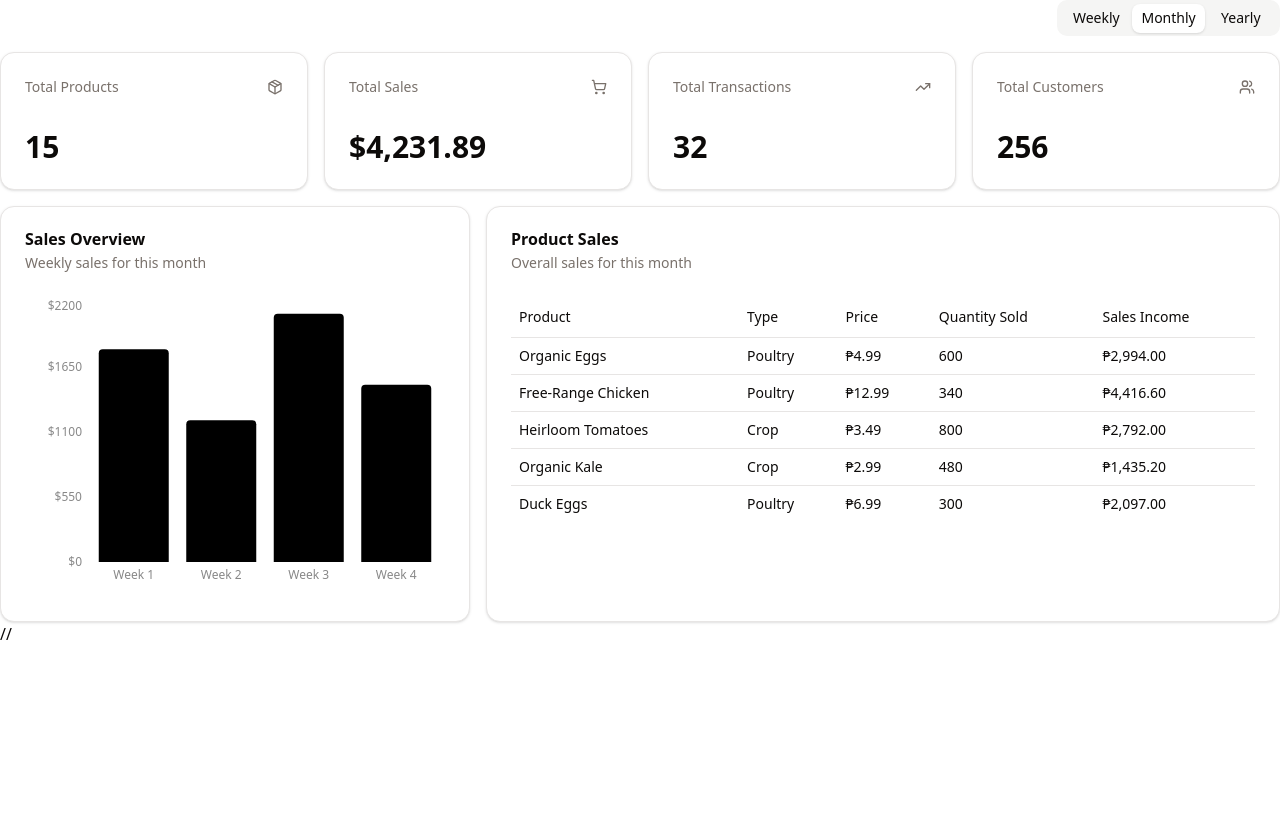
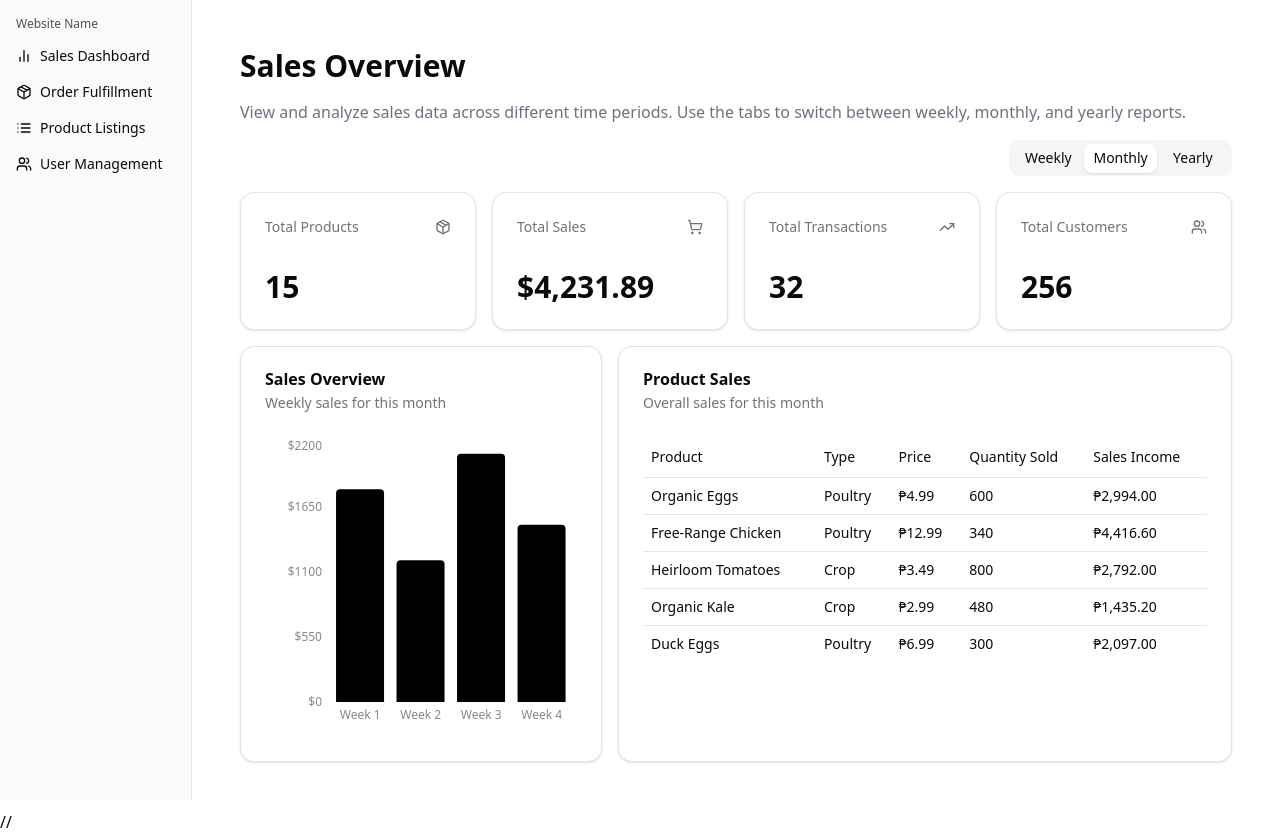
Before and after one commit to CMSC-100-2S24-25/final-project-requirements-cmsc-100-2s24-25-c-1l-group-5, a React (Vite) app in the folder frontend/: page /sales in a window 1280 px wide. Before the commit the page ends 800 px from the top, so only its background shows below. Built offline with nearby package versions, Linux system fonts and the light colour scheme.

Commit message:
feat: integrate admin pages to sidebar

```diff
--- a/frontend/src/pages/admin/OrderFulfillmentPage.jsx
+++ b/frontend/src/pages/admin/OrderFulfillmentPage.jsx
@@ -19,11 +19,7 @@ import {
   XCircle,
   Trash,
 } from "lucide-react";
-import {
-  Card,
-  CardContent,
-  CardFooter,
-} from "@/components/ui/card";
+import { Card, CardContent, CardFooter } from "@/components/ui/card";
 import { Badge } from "@/components/ui/badge";
 import {
   Select,
@@ -33,6 +29,8 @@ import {
   SelectValue,
 } from "@/components/ui/select";
 import { Tabs, TabsList, TabsTrigger } from "@/components/ui/tabs";
+import { SidebarProvider } from "../../components/ui/sidebar";
+import { AppSidebar } from "../../components/SideBar";
 
 // Sample order data
 const initialOrders = [
@@ -228,7 +226,13 @@ export default function OrderFulfillmentPage() {
   const cancelledCount = data.filter((order) => order.status === 2).length;
 
   return (
-    <div className="m-12">
+    <SidebarProvider>
+      <div className="flex min-h-screen w-full">
+        <div className="w-48">
+          <AppSidebar userType="admin" />
+        </div>
+
+        <div className="flex-1 p-12">
           <div className="mt-2 mb-8">
             <h2 className="text-3xl font-semibold">Order Fulfillment</h2>
             <p className="mt-4 text-gray-500">
@@ -330,7 +334,9 @@ export default function OrderFulfillmentPage() {
                           </TableCell>
                           <TableCell>{order.qty}</TableCell>
                           <TableCell>{order.email}</TableCell>
-                      <TableCell>{order.date.toLocaleDateString()}</TableCell>
+                          <TableCell>
+                            {order.date.toLocaleDateString()}
+                          </TableCell>
                           <TableCell>
                             <Select
                               defaultValue={order.status.toString() ?? "0"}
@@ -389,8 +395,8 @@ export default function OrderFulfillmentPage() {
                 {paginatedData.length > 0
                   ? (currentPage - 1) * itemsPerPage + 1
                   : 0}{" "}
-            to {Math.min(currentPage * itemsPerPage, filteredData.length)} of{" "}
-            {filteredData.length} orders
+                to {Math.min(currentPage * itemsPerPage, filteredData.length)}{" "}
+                of {filteredData.length} orders
               </div>
               <div className="flex items-center space-x-2">
                 <Button
@@ -401,7 +407,8 @@ export default function OrderFulfillmentPage() {
                 >
                   <ChevronLeft className="h-4 w-4" />
                 </Button>
-            {Array.from({ length: totalPages }, (_, i) => i + 1).map((page) => (
+                {Array.from({ length: totalPages }, (_, i) => i + 1).map(
+                  (page) => (
                     <Button
                       key={page}
                       variant={currentPage === page ? "default" : "outline"}
@@ -411,7 +418,8 @@ export default function OrderFulfillmentPage() {
                     >
                       {page}
                     </Button>
-            ))}
+                  )
+                )}
                 <Button
                   variant="outline"
                   size="sm"
@@ -424,5 +432,7 @@ export default function OrderFulfillmentPage() {
             </CardFooter>
           </Card>
         </div>
+      </div>
+    </SidebarProvider>
   );
 }
--- a/frontend/src/pages/admin/ProductListingsPage.jsx
+++ b/frontend/src/pages/admin/ProductListingsPage.jsx
@@ -33,7 +33,8 @@ import {
 } from "@/components/ui/card";
 import { Avatar, AvatarFallback, AvatarImage } from "@/components/ui/avatar";
 import ProductFormDialog from "./ProductFormDialog";
-import toast from "react-hot-toast";
+import { SidebarProvider } from "../../components/ui/sidebar";
+import { AppSidebar } from "../../components/SideBar";
 
 // Sample product data
 const initialProducts = [
@@ -94,7 +95,8 @@ const initialProducts = [
     price: 7.99,
     description: "Premium duck eggs with rich flavor",
     quantity: 45,
-    imageUrl: "https://images.unsplash.com/photo-1598965675045-45c5e72c7d05?q=80&w=150&auto=format&fit=crop",
+    imageUrl:
+      "https://images.unsplash.com/photo-1598965675045-45c5e72c7d05?q=80&w=150&auto=format&fit=crop",
   },
   {
     id: "7",
@@ -103,7 +105,8 @@ const initialProducts = [
     price: 1.99,
     description: "Sweet and crunchy organic carrots",
     quantity: 120,
-    imageUrl: "https://images.unsplash.com/photo-1598170845058-32b9d6a5da37?q=80&w=150&auto=format&fit=crop",
+    imageUrl:
+      "https://images.unsplash.com/photo-1598170845058-32b9d6a5da37?q=80&w=150&auto=format&fit=crop",
   },
   {
     id: "8",
@@ -112,7 +115,8 @@ const initialProducts = [
     price: 9.99,
     description: "Lean turkey breast from free-range turkeys",
     quantity: 30,
-    imageUrl: "https://images.unsplash.com/photo-1606728035253-49e8a23146de?q=80&w=150&auto=format&fit=crop",
+    imageUrl:
+      "https://images.unsplash.com/photo-1606728035253-49e8a23146de?q=80&w=150&auto=format&fit=crop",
   },
   {
     id: "9",
@@ -121,7 +125,8 @@ const initialProducts = [
     price: 2.29,
     description: "Colorful bell peppers, perfect for salads and cooking",
     quantity: 85,
-    imageUrl: "https://images.unsplash.com/photo-1563565375-f3fdfdbefa83?q=80&w=150&auto=format&fit=crop",
+    imageUrl:
+      "https://images.unsplash.com/photo-1563565375-f3fdfdbefa83?q=80&w=150&auto=format&fit=crop",
   },
   {
     id: "10",
@@ -130,7 +135,8 @@ const initialProducts = [
     price: 6.49,
     description: "Small, delicate quail eggs with spotted shells",
     quantity: 60,
-    imageUrl: "https://images.unsplash.com/photo-1518492104633-130d0cc84637?q=80&w=150&auto=format&fit=crop",
+    imageUrl:
+      "https://images.unsplash.com/photo-1518492104633-130d0cc84637?q=80&w=150&auto=format&fit=crop",
   },
   {
     id: "11",
@@ -139,7 +145,8 @@ const initialProducts = [
     price: 3.49,
     description: "Versatile organic potatoes for various dishes",
     quantity: 200,
-    imageUrl: "https://images.unsplash.com/photo-1518977676601-b53f82aba655?q=80&w=150&auto=format&fit=crop",
+    imageUrl:
+      "https://images.unsplash.com/photo-1518977676601-b53f82aba655?q=80&w=150&auto=format&fit=crop",
   },
   {
     id: "12",
@@ -148,7 +155,8 @@ const initialProducts = [
     price: 6.99,
     description: "Juicy chicken thighs, perfect for grilling",
     quantity: 70,
-    imageUrl: "https://images.unsplash.com/photo-1598103442097-8b74394b95c6?q=80&w=150&auto=format&fit=crop",
+    imageUrl:
+      "https://images.unsplash.com/photo-1598103442097-8b74394b95c6?q=80&w=150&auto=format&fit=crop",
   },
 ];
 
@@ -236,10 +244,10 @@ export default function ProductListingsPage() {
     setDialogOpen(true);
   };
 
-  const handleDialogCase =() =>{
+  const handleDialogCase = () => {
     setDialogOpen(false);
     setEditingProduct(null);
-  }
+  };
 
   // Handle opening add dialog
   const handleAdd = () => {
@@ -268,7 +276,12 @@ export default function ProductListingsPage() {
   };
 
   return (
-    <div className="m-12">
+    <SidebarProvider>
+      <div className="flex min-h-screen w-full">
+        <div className="w-48">
+          <AppSidebar userType="admin" />
+        </div>
+        <div className="flex-1 p-12">
           <div className="mt-2 mb-8">
             <h2 className="text-3xl font-semibold">Product Inventory</h2>
             <p className="mt-4 text-gray-500">
@@ -410,8 +423,8 @@ export default function ProductListingsPage() {
                 {paginatedData.length > 0
                   ? (currentPage - 1) * itemsPerPage + 1
                   : 0}{" "}
-            to {Math.min(currentPage * itemsPerPage, filteredData.length)} of{" "}
-            {filteredData.length} products
+                to {Math.min(currentPage * itemsPerPage, filteredData.length)}{" "}
+                of {filteredData.length} products
               </div>
               <div className="flex items-center space-x-2">
                 <Button
@@ -422,7 +435,8 @@ export default function ProductListingsPage() {
                 >
                   <ChevronLeft className="h-4 w-4" />
                 </Button>
-            {Array.from({ length: totalPages }, (_, i) => i + 1).map((page) => (
+                {Array.from({ length: totalPages }, (_, i) => i + 1).map(
+                  (page) => (
                     <Button
                       key={page}
                       variant={currentPage === page ? "default" : "outline"}
@@ -432,7 +446,8 @@ export default function ProductListingsPage() {
                     >
                       {page}
                     </Button>
-            ))}
+                  )
+                )}
                 <Button
                   variant="outline"
                   size="sm"
@@ -453,5 +468,7 @@ export default function ProductListingsPage() {
             />
           </Card>
         </div>
+      </div>
+    </SidebarProvider>
   );
 }
--- a/frontend/src/pages/admin/SalesReportPage.jsx
+++ b/frontend/src/pages/admin/SalesReportPage.jsx
@@ -17,6 +17,8 @@ import {
 import { Tabs, TabsList, TabsTrigger } from "@/components/ui/tabs";
 import { Users, Package, ShoppingCart, TrendingUp } from "lucide-react";
 import { BarChart } from "../../components/admin/BarChart";
+import { SidebarProvider } from "../../components/ui/sidebar";
+import { AppSidebar } from "../../components/SideBar";
 
 // Mock data for
 const timePeriodsData = {
@@ -240,7 +242,19 @@ export default function DashboardPage() {
   const data = timePeriodsData[timePeriod];
 
   return (
-    <div className="space-y-4">
+    <SidebarProvider>
+      <div className="flex min-h-screen w-full">
+        <div className="w-48">
+          <AppSidebar userType="admin" />
+        </div>
+        <div className="w-full p-12 space-y-4">
+          <div>
+            <h2 className="text-3xl font-semibold">Sales Overview</h2>
+            <p className="mt-4 text-gray-500">
+              View and analyze sales data across different time periods. Use the
+              tabs to switch between weekly, monthly, and yearly reports.
+            </p>
+          </div>
           <div className="flex flex-row justify-end gap-4">
             <Tabs
               value={timePeriod}
@@ -264,7 +278,9 @@ export default function DashboardPage() {
                 <Package className="h-4 w-4 text-muted-foreground" />
               </CardHeader>
               <CardContent>
-            <div className="text-3xl font-bold">{data.totalProducts.value}</div>
+                <div className="text-3xl font-bold">
+                  {data.totalProducts.value}
+                </div>
               </CardContent>
             </Card>
 
@@ -359,7 +375,9 @@ export default function DashboardPage() {
                   <TableBody>
                     {data.productSales.map((item) => (
                       <TableRow key={item.id}>
-                  <TableCell className="font-medium">{item.product}</TableCell>
+                        <TableCell className="font-medium">
+                          {item.product}
+                        </TableCell>
                         <TableCell>{item.type}</TableCell>
                         <TableCell>₱{item.price}</TableCell>
                         <TableCell>{item.quantitySold}</TableCell>
@@ -377,7 +395,8 @@ export default function DashboardPage() {
               </CardContent>
             </Card>
           </div>
-
         </div>
+      </div>
+    </SidebarProvider>
   );
 }
--- a/frontend/src/pages/admin/UserManagement.jsx
+++ b/frontend/src/pages/admin/UserManagement.jsx
@@ -25,6 +25,8 @@ import {
 } from "lucide-react";
 import { Card, CardContent, CardFooter } from "@/components/ui/card";
 import UserFormDialog from "./UserFormDialog";
+import { SidebarProvider } from "../../components/ui/sidebar";
+import { AppSidebar } from "../../components/SideBar";
 
 // Sample user data
 const initialUsers = [
@@ -185,7 +187,12 @@ export default function UserManagementPage() {
   };
 
   return (
-    <div className="m-12">
+    <SidebarProvider>
+      <div className="flex min-h-screen w-full">
+        <div className="w-48">
+          <AppSidebar userType="admin" />
+        </div>
+        <div className="flex-1 p-12">
           <div className="mt-2 mb-8">
             <h2 className="text-3xl font-semibold">User Management</h2>
             <p className="mt-4 text-gray-500">
@@ -309,8 +316,8 @@ export default function UserManagementPage() {
                 {paginatedData.length > 0
                   ? (currentPage - 1) * itemsPerPage + 1
                   : 0}{" "}
-            to {Math.min(currentPage * itemsPerPage, filteredData.length)} of{" "}
-            {filteredData.length} users
+                to {Math.min(currentPage * itemsPerPage, filteredData.length)}{" "}
+                of {filteredData.length} users
               </div>
               <div className="flex items-center space-x-2">
                 <Button
@@ -321,7 +328,8 @@ export default function UserManagementPage() {
                 >
                   <ChevronLeft className="h-4 w-4" />
                 </Button>
-            {Array.from({ length: totalPages }, (_, i) => i + 1).map((page) => (
+                {Array.from({ length: totalPages }, (_, i) => i + 1).map(
+                  (page) => (
                     <Button
                       key={page}
                       variant={currentPage === page ? "default" : "outline"}
@@ -331,7 +339,8 @@ export default function UserManagementPage() {
                     >
                       {page}
                     </Button>
-            ))}
+                  )
+                )}
                 <Button
                   variant="outline"
                   size="sm"
@@ -352,5 +361,7 @@ export default function UserManagementPage() {
             />
           </Card>
         </div>
+      </div>
+    </SidebarProvider>
   );
 }
```
Lines whose indentation alone changed are shown as unchanged.
